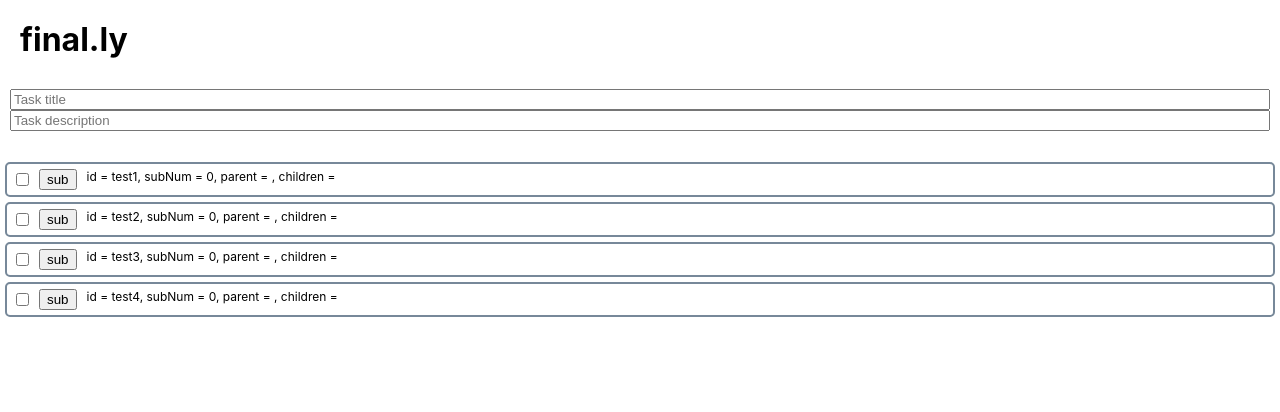
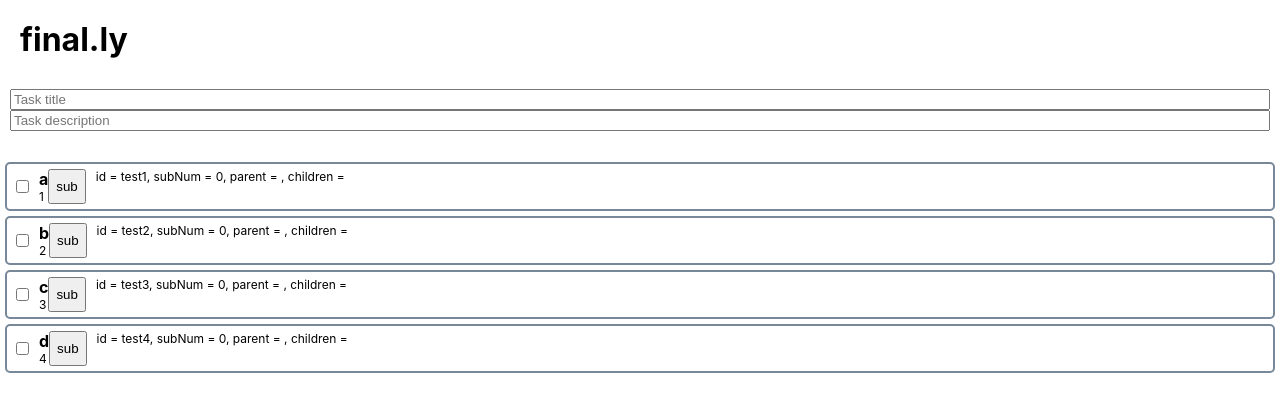
Before and after one commit to linv24/finally, a React (Create React App) app: page / in a window 1280 px wide. Shown: the top 412 px of the page. Built offline with nearby package versions, Linux system fonts and the light colour scheme; the HTML template or start-up script is replaced by a standard one.

Commit message:
Add getNewTaskId

```diff
--- a/src/components/TaskList.js
+++ b/src/components/TaskList.js
@@ -1,16 +1,16 @@
-import { Fragment, useState } from "react";
-import TaskInput from "./TaskInput";
-import TaskItem from "./TaskItem";
-import "../App.css"
+import { Fragment, useState } from 'react';
+import TaskInput from './TaskInput';
+import TaskItem from './TaskItem';
+import '../App.css'
 
 const testTasks = [
-	new Task('test1'),
-	new Task('test2'),
-	new Task('test3'),
-	new Task('test4')
+	new Task('test1', 'a', '1'),
+	new Task('test2', 'b', '2'),
+	new Task('test3', 'c', '3'),
+	new Task('test4', 'd', '4')
 ]
 
-function Task(id, title="", description="", subNum=0) {
+function Task(id, title='', description='', subNum=0) {
 	this.id = id
     this.title = title;
     this.description = description;
@@ -18,14 +18,14 @@ function Task(id, title="", description="", subNum=0) {
 }
 
 export default function TaskList() {
-	// TODO: idToTask, getNewTaskId()
-	document.addEventListener("keydown", handleKeyDown);
+	// TODO: idToTask, getTaskFromId
+	document.addEventListener('keydown', handleKeyDown);
 	// idToTask maps taskId to Task object
 	const idToTask = new Map();
 
     const [taskList, setTaskList] = useState(testTasks);
 	const [idCounter, setIdCounter] = useState(0);
-	const [newTask, setNewTask] = useState(new Task("task" + idCounter));
+	const [newTask, setNewTask] = useState(new Task('task' + idCounter));
 	const [selectedTaskId, setSelectedTaskId] = useState(null);
 	// toChildrenMap maps parentTaskId to Array<subtaskId>. Task only in toChildrenMap if it has children
 	const [toChildrenMap, setToChildrenMap] = useState(new Map());
@@ -45,8 +45,7 @@ export default function TaskList() {
 			return;
 		}
 		setTaskList([newTask].concat(taskList))
-		setNewTask(new Task("task" + (idCounter + 1)));
-		setIdCounter(idCounter + 1);
+		setNewTask(new Task(getNewTaskId()));
 	}
 
 	function handleSelectTask(taskId) {
@@ -55,10 +54,20 @@ export default function TaskList() {
 
 	function handleKeyDown(e) {
 		// console.log('keydown', selectedTaskId)
-		// if (e.key === "ArrowRight" && (selectedTaskId !== null)) {
+		// if (e.key === 'ArrowRight' && (selectedTaskId !== null)) {
 		// 	console.log('selected', selectedTaskId)
 		// 	convertToSubtask(selectedTaskId)
 		// }
+	}
+
+	/**
+	 * Increments task counter and returns a formatted task ID
+	 *
+	 * @returns {string} formatted taskId with incremented counter
+	 */
+	function getNewTaskId() {
+		setIdCounter(idCounter + 1);
+		return 'task' + (idCounter + 1);
 	}
 
 	function getTaskById(taskId) {
```
